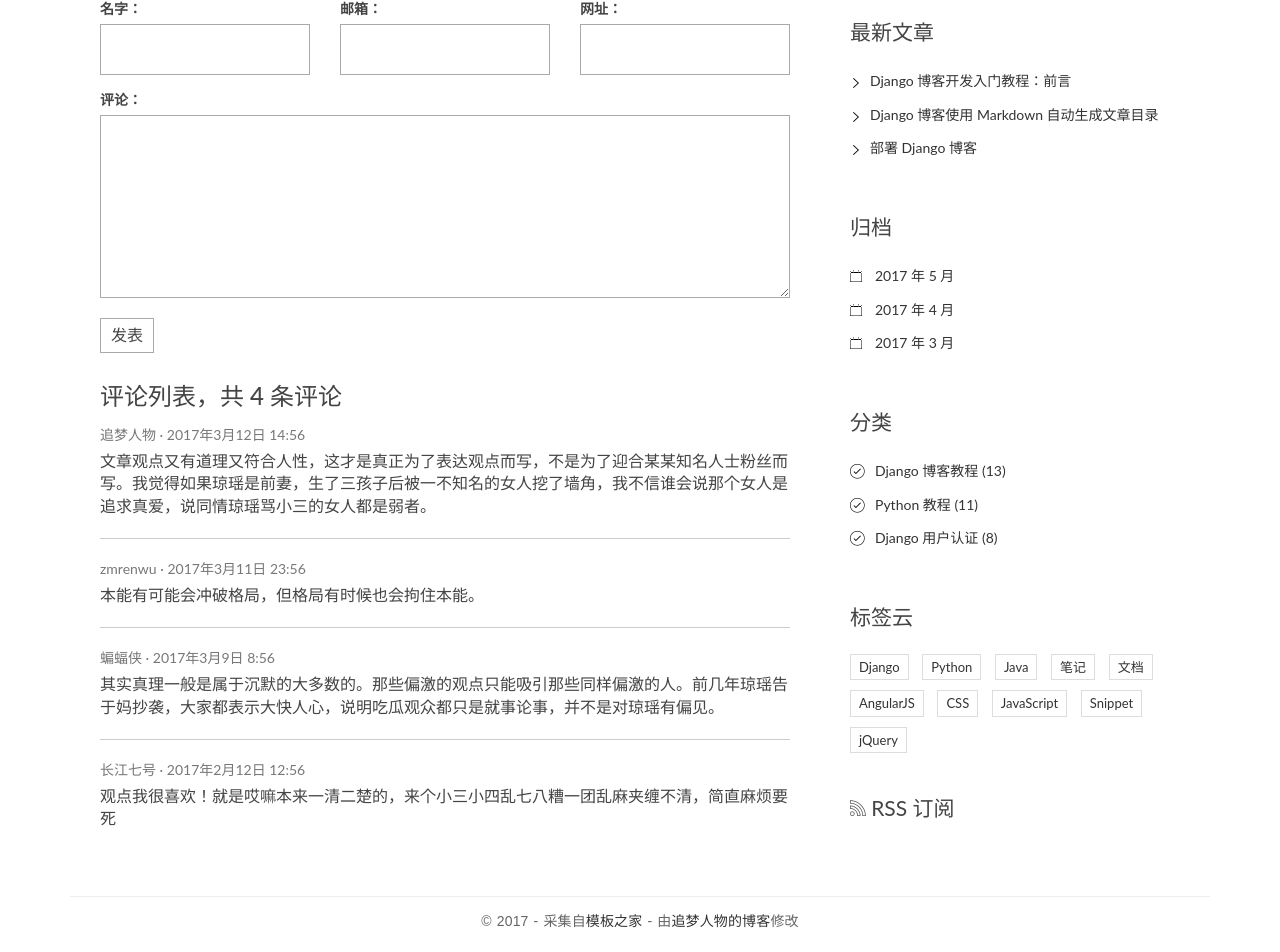
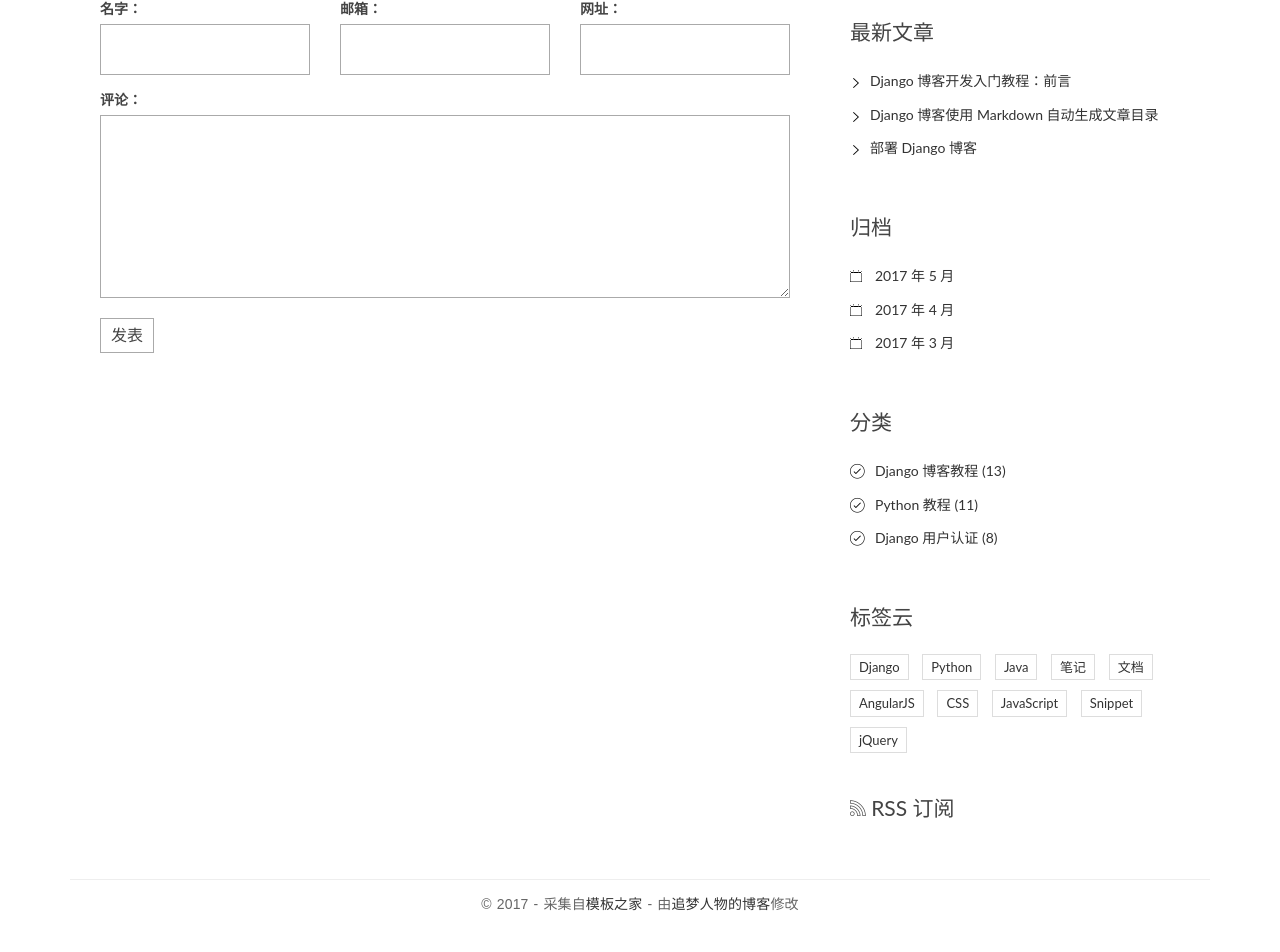
Before and after one commit to wangzhihao26/my_Blog, a Django app: template blog/templates/blog/detail.html in a window 1280 px wide. Shown: the part 399-1351 px from the top of the page. After the commit the page ends 1310 px from the top, so only its background shows below. Run offline with Django 3.2, Linux system fonts and the light colour scheme; the template is opened without the code that fills it: values that come from a table or form of the project are taken from there, others are empty; data comes from the database, SQL or seed files in the repository; both versions use the stored data as it was after the commit; some libraries are stand-ins or nearby versions.

Commit message:
change detail page

```diff
--- a/blog/templates/blog/detail.html
+++ b/blog/templates/blog/detail.html
@@ -42,37 +42,7 @@
             </div>    <!-- row -->
         </form>
         <div class="comment-list-panel">
-            <h3>评论列表，共 <span>4</span> 条评论</h3>
-            <ul class="comment-list list-unstyled">
-                <li class="comment-item">
-                    <span class="nickname">追梦人物</span>
-                    <time class="submit-date" datetime="2012-11-09T23:15:57+00:00">2017年3月12日 14:56</time>
-                    <div class="text">
-                        文章观点又有道理又符合人性，这才是真正为了表达观点而写，不是为了迎合某某知名人士粉丝而写。我觉得如果琼瑶是前妻，生了三孩子后被一不知名的女人挖了墙角，我不信谁会说那个女人是追求真爱，说同情琼瑶骂小三的女人都是弱者。
-                    </div>
-                </li>
-                <li class="comment-item">
-                    <span class="nickname">zmrenwu</span>
-                    <time class="submit-date" datetime="2012-11-09T23:15:57+00:00">2017年3月11日 23:56</time>
-                    <div class="text">
-                        本能有可能会冲破格局，但格局有时候也会拘住本能。
-                    </div>
-                </li>
-                <li class="comment-item">
-                    <span class="nickname">蝙蝠侠</span>
-                    <time class="submit-date" datetime="2012-11-09T23:15:57+00:00">2017年3月9日 8:56</time>
-                    <div class="text">
-                        其实真理一般是属于沉默的大多数的。那些偏激的观点只能吸引那些同样偏激的人。前几年琼瑶告于妈抄袭，大家都表示大快人心，说明吃瓜观众都只是就事论事，并不是对琼瑶有偏见。
-                    </div>
-                </li>
-                <li class="comment-item">
-                    <span class="nickname">长江七号</span>
-                    <time class="submit-date" datetime="2012-11-09T23:15:57+00:00">2017年2月12日 12:56</time>
-                    <div class="text">
-                        观点我很喜欢！就是哎嘛本来一清二楚的，来个小三小四乱七八糟一团乱麻夹缠不清，简直麻烦要死
-                    </div>
-                </li>
-            </ul>
+
         </div>
     </section>
 {% endblock main %}
--- a/blog/urls.py
+++ b/blog/urls.py
@@ -1,7 +1,7 @@
-from django.urls import path
+from django.urls import path, re_path
 from .import views
 app_name = 'blog'
 urlpatterns = [
     path(r'', views.index, name='index'),
-    path(r'^post/(?P<pk>[0-9]+)/$', views.detail, name='detail'),
+    re_path(r'^post/(?P<pk>[0-9]+)/$', views.detail, name='detail'),
 ]
--- a/blogproject/urls.py
+++ b/blogproject/urls.py
@@ -13,10 +13,11 @@ Including another URLconf
     1. Import the include() function: from django.urls import include, path
     2. Add a URL to urlpatterns:  path('blog/', include('blog.urls'))
 """
-from django.urls import include, path
+from django.urls import include, re_path
 from django.contrib import admin
 
+
 urlpatterns = [
-    path(r'^admin/', admin.site.urls),
-    path(r'', include('blog.urls')),
+    re_path(r'^admin/', admin.site.urls),
+    re_path(r'', include('blog.urls')),
 ]
```
Also changed, not shown: db.sqlite3.
